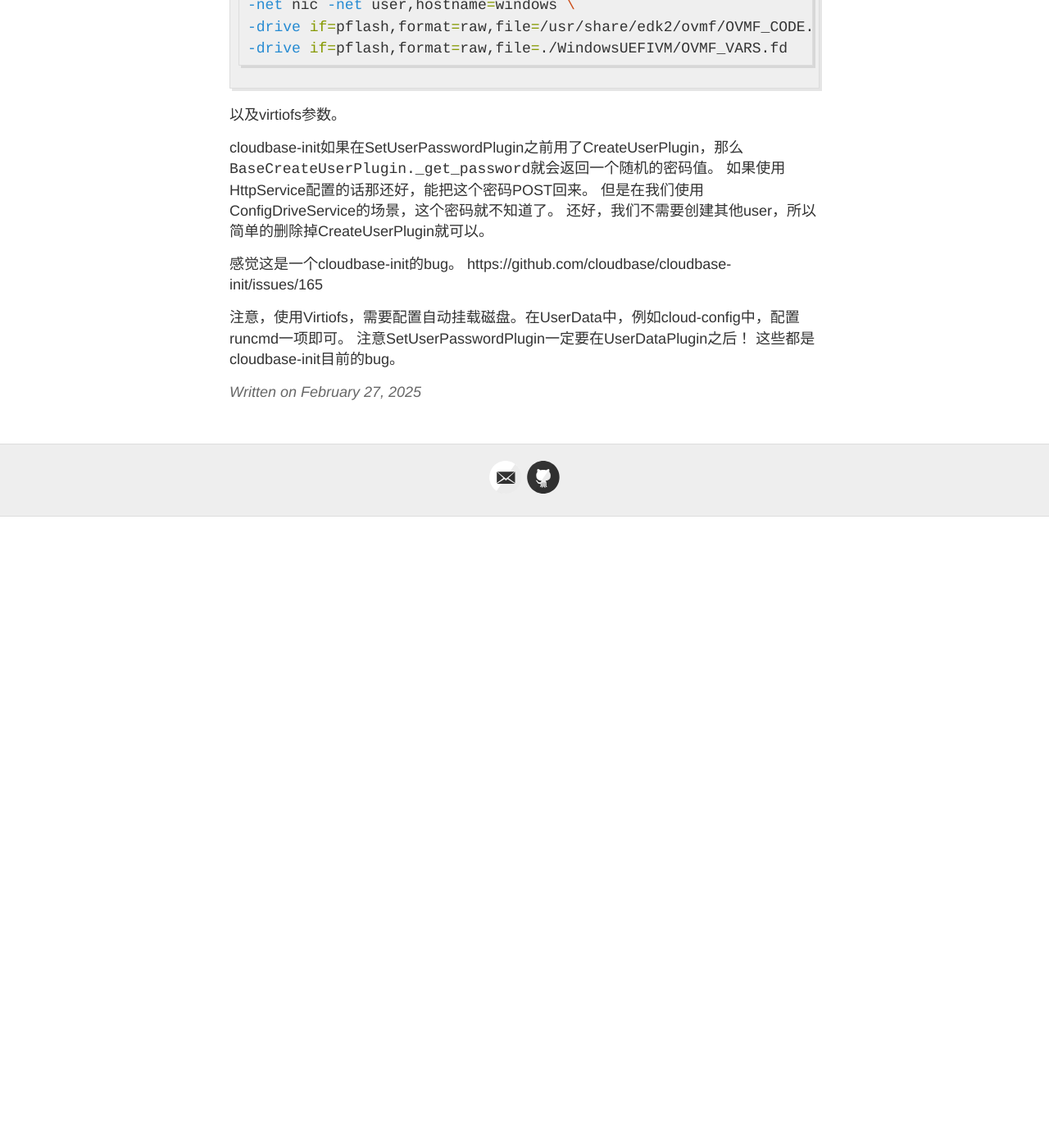
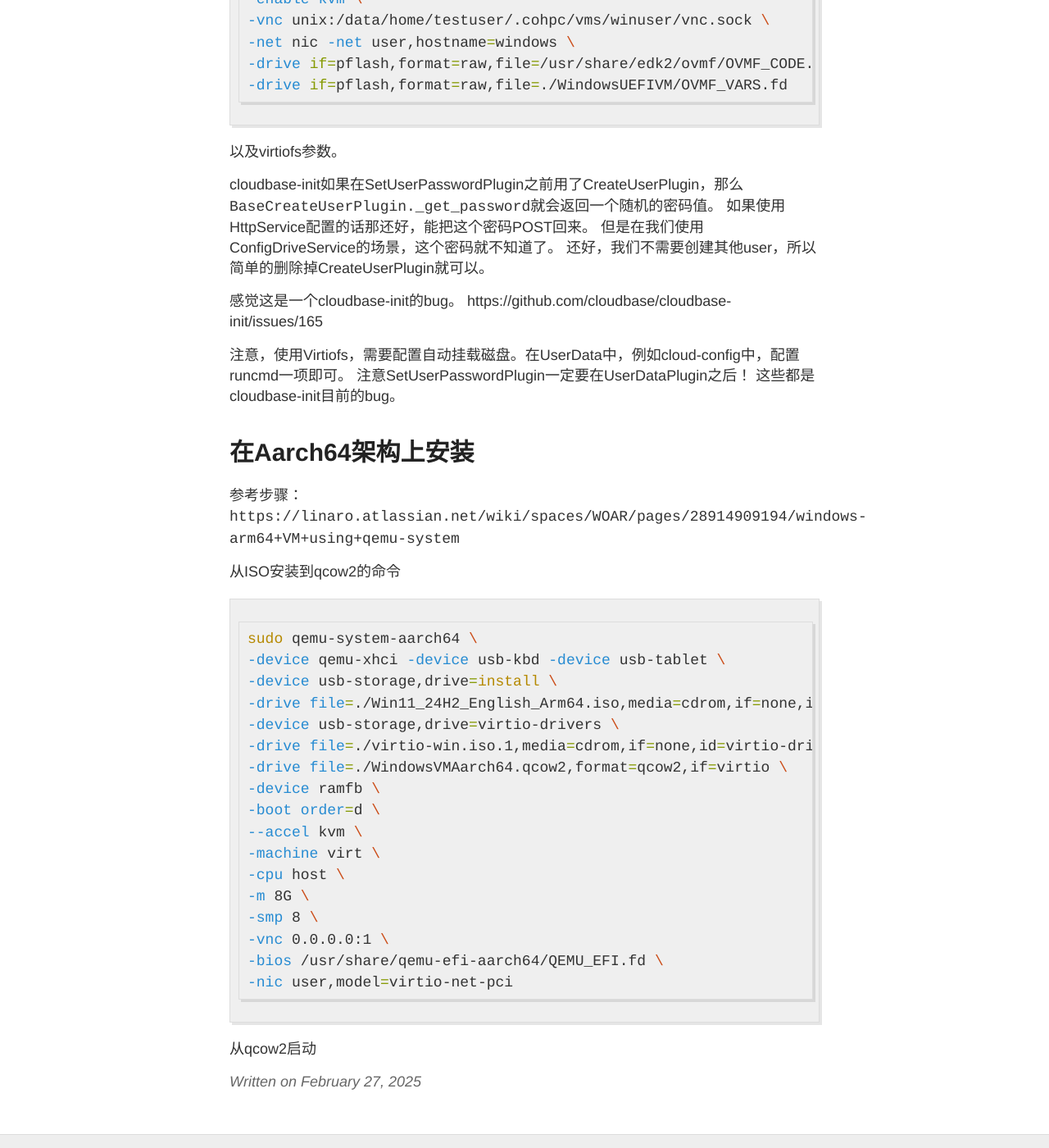
Before and after one commit to xuehaonan27/xuehaonan27.github.io, a Jekyll site: the page built from _posts/2025-02-27-BootWindows.md, in a window 1280 px wide and 1400 px high, scrolled down 3673 px. Shown: the whole window at 82% size. Built offline with Jekyll 4.4.1, drawn with Linux system fonts in a browser that asks for light colours; before the commit the page ends 4303 px from its top, so only the background shows below that; some of the changed text lies outside the part shown.

Commit message:
feat: some update.

````diff
--- a/_posts/2025-02-27-BootWindows.md
+++ b/_posts/2025-02-27-BootWindows.md
@@ -121,6 +121,8 @@ https://github.com/virtio-win/kvm-guest-drivers-windows/wiki/Virtiofs:-Shared-fi
 "C:\Program Files (x86)\WinFsp\bin\fsreg.bat" virtiofs "<path to the binary>\virtiofs.exe" "-t %1 -m %2"
 ```
 
+https://github.com/winfsp/winfsp/releases/download/v2.1B2/winfsp-2.1.24255.msi
+
 
 ```shell
 /data/software/modules/qemu/9.2.0/bin/qemu-system-x86_64 \
@@ -148,3 +150,30 @@ https://github.com/cloudbase/cloudbase-init/issues/165
 注意，使用Virtiofs，需要配置自动挂载磁盘。在UserData中，例如cloud-config中，配置runcmd一项即可。
 注意SetUserPasswordPlugin一定要在UserDataPlugin之后！
 这些都是cloudbase-init目前的bug。
+
+# 在Aarch64架构上安装
+参考步骤：
+`https://linaro.atlassian.net/wiki/spaces/WOAR/pages/28914909194/windows-arm64+VM+using+qemu-system`
+
+从ISO安装到qcow2的命令
+```shell
+sudo qemu-system-aarch64 \
+-device qemu-xhci -device usb-kbd -device usb-tablet \
+-device usb-storage,drive=install \
+-drive file=./Win11_24H2_English_Arm64.iso,media=cdrom,if=none,id=install \
+-device usb-storage,drive=virtio-drivers \
+-drive file=./virtio-win.iso.1,media=cdrom,if=none,id=virtio-drivers \
+-drive file=./WindowsVMAarch64.qcow2,format=qcow2,if=virtio \
+-device ramfb \
+-boot order=d \
+--accel kvm \
+-machine virt \
+-cpu host \
+-m 8G \
+-smp 8 \
+-vnc 0.0.0.0:1 \
+-bios /usr/share/qemu-efi-aarch64/QEMU_EFI.fd \
+-nic user,model=virtio-net-pci
+```
+
+从qcow2启动
````
Also changed, not shown: _posts/2025-03-03-DeployDeepseek8B.md (+19 -0 lines), _posts/2025-04-02-MySqlConnProblem.md (added, +82 -0 lines).
